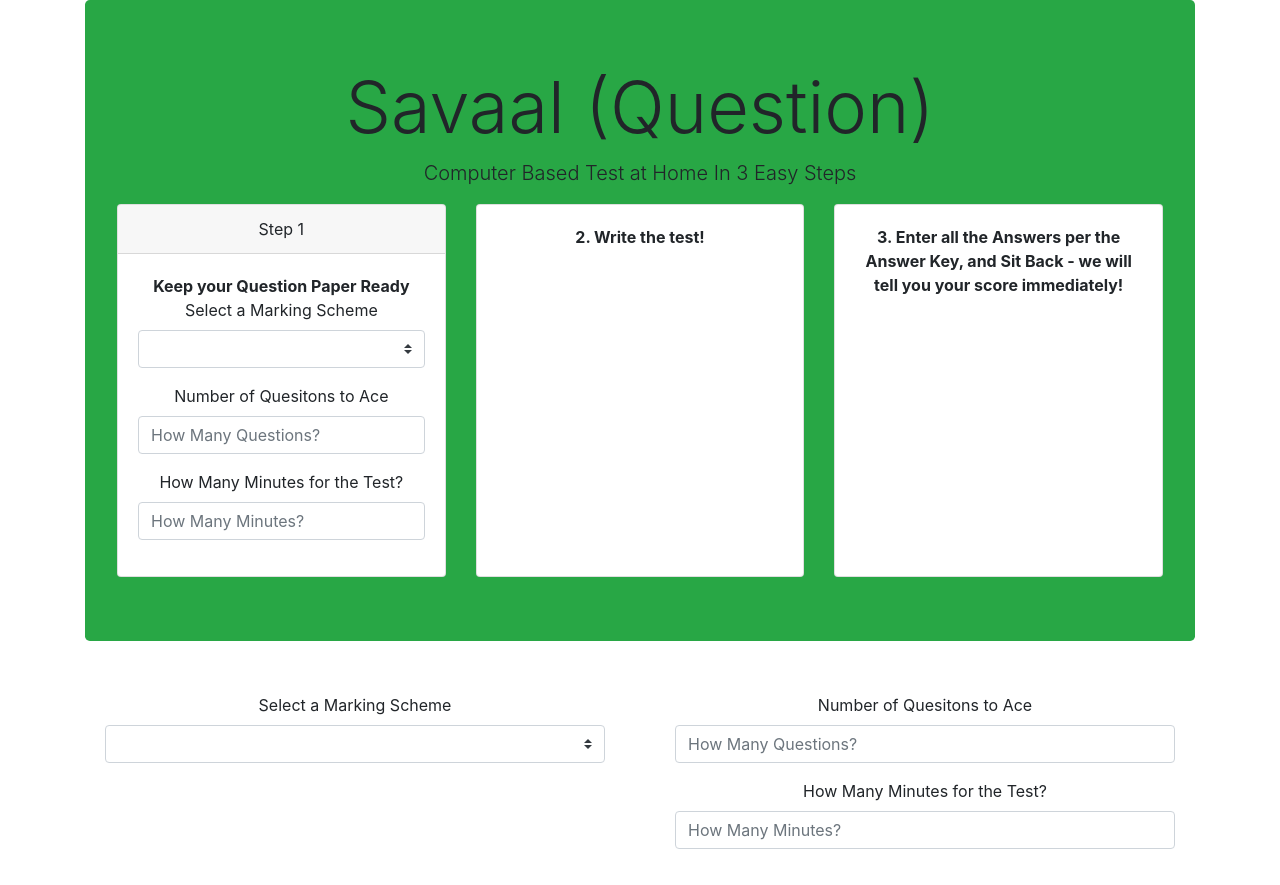
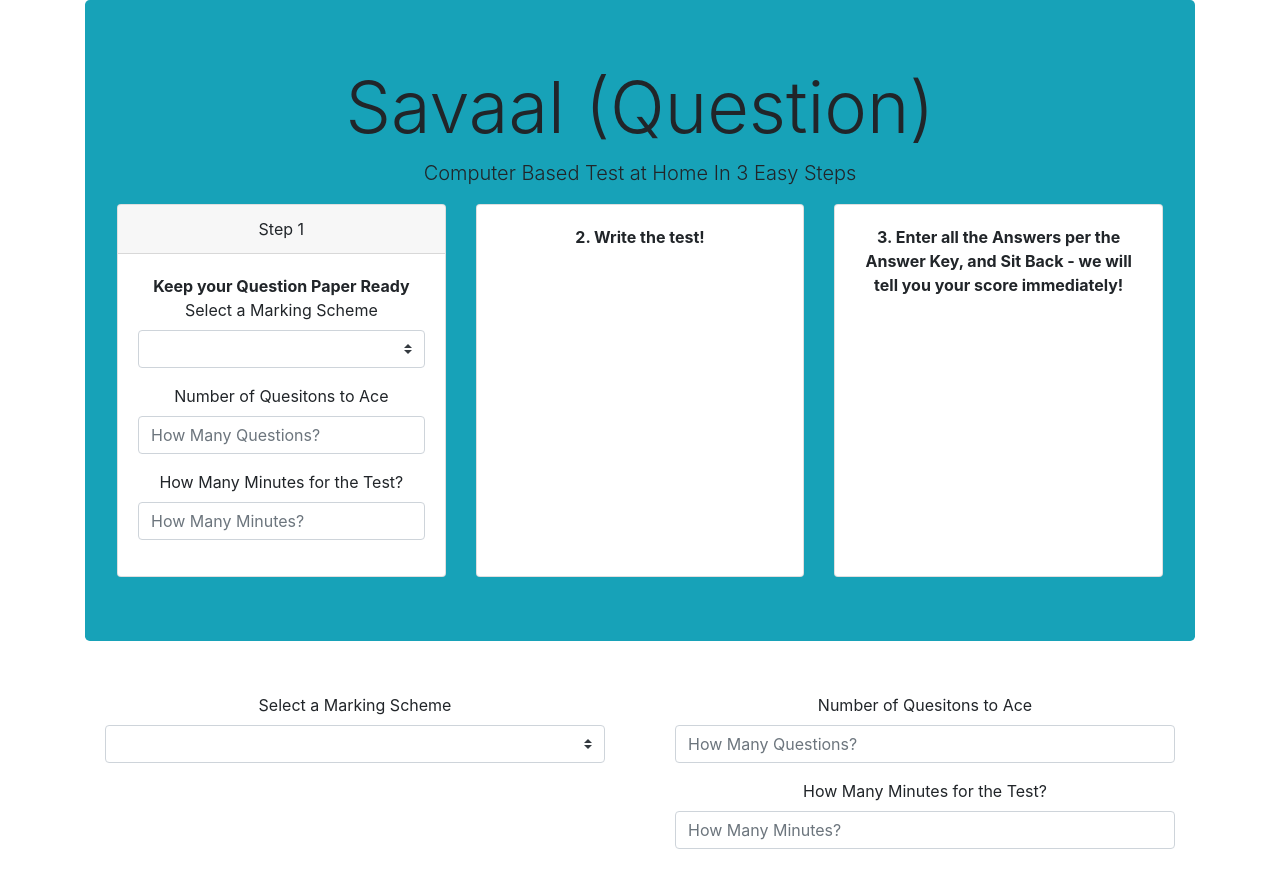
Before and after one commit to anirudhRowjee/savaal, a Vue app: page / in a window 1280 px wide. Built offline with nearby package versions, Linux system fonts and the light colour scheme.

Commit message:
Test for CD pipeline

```diff
--- a/src/views/Home.vue
+++ b/src/views/Home.vue
@@ -5,7 +5,7 @@
       <b-jumbotron
         header='Savaal (Question)'
         lead='Computer Based Test at Home In 3 Easy Steps'
-        bg-variant='success'
+        bg-variant='info'
         >
         <b-card-group deck>
           <b-card header='Step 1'>
```
